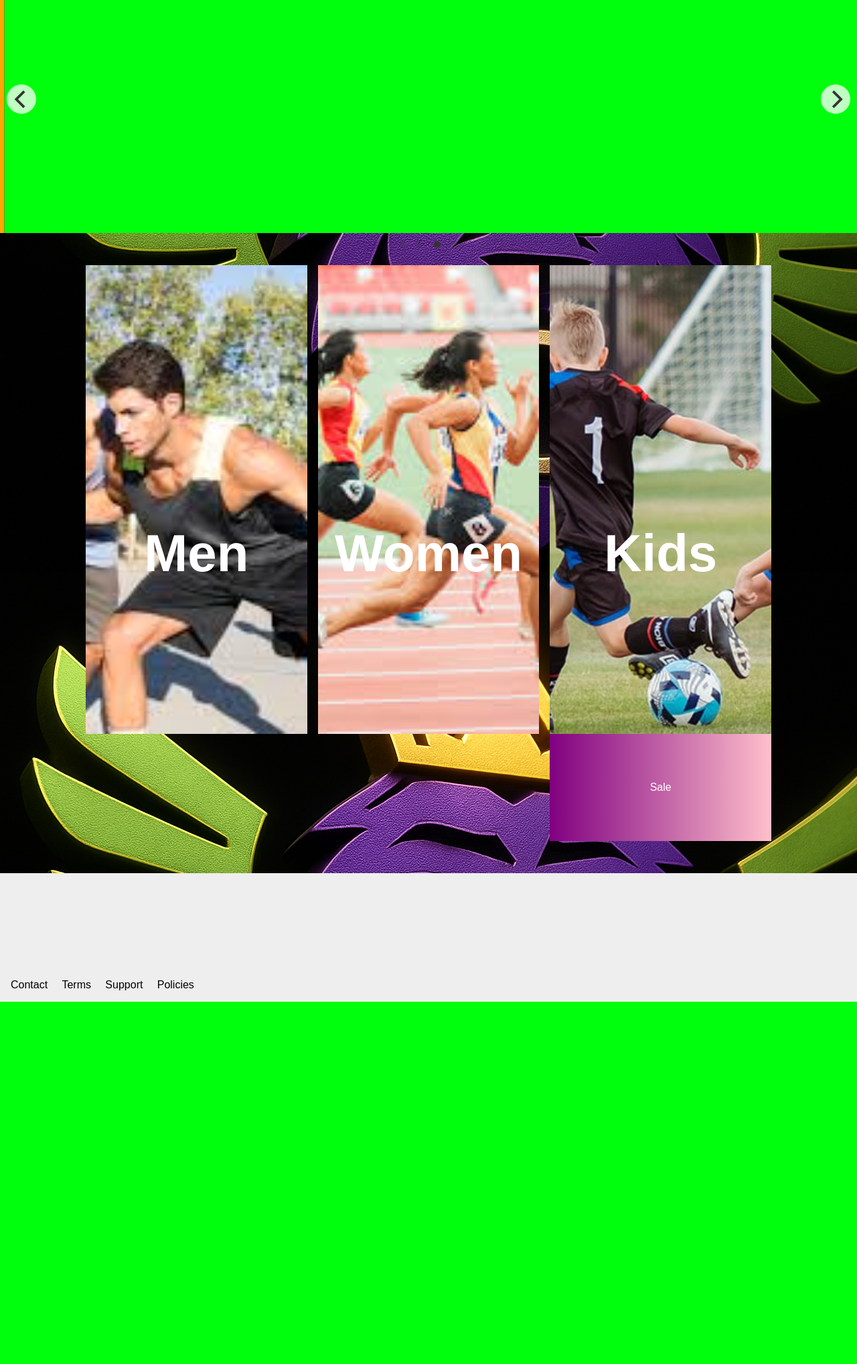
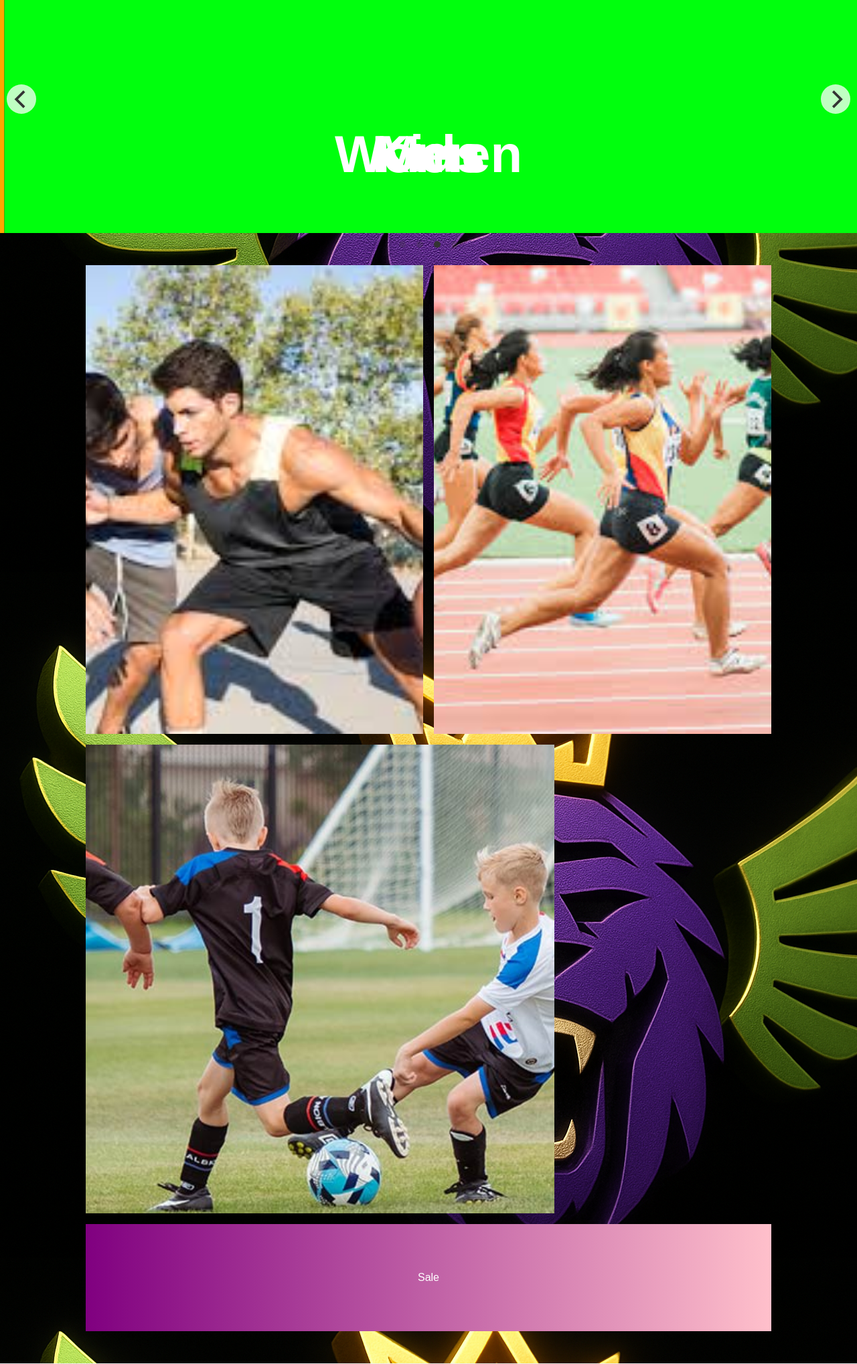
Before and after one commit to JulianMusial/foundationT325, a PHP site: page / in a window 1280 px wide. Shown: the part 170-2207 px from the top of the page at 67% size. Before the commit the page ends 1666 px from the top, so only its background shows below. Run offline with PHP 8.4, Linux system fonts and the light colour scheme.

Commit message:
fixed banner and mobile

```diff
--- a/index.html
+++ b/index.html
@@ -59,17 +59,24 @@
 
         <div class="card">
             <img src="images/b.jpg">
-                <div class="card-content"><h3>Men</h3></div>
+            <div class="card-content">
+                <h3>Men</h3>
+            </div>
         </div>
 
         <div class="card">
             <img src="images/ladies.jpeg">
-                <div class="card-content"><h3>Women</h3></div>
+            <div class="card-content">
+                <h3>Women</h3>
+            </div>
         </div>
 
         <div class="card">
             <img src="images/Kids-Soccer.jpg">
-                <div class="card-content"><h3>Kids</h3></div>
+            <div class="card-content">
+                <h3>Kids</h3>
+            </div>
+            </div>
 
             <div class="banner">Sale</div>
     </main>
--- a/styles.css
+++ b/styles.css
@@ -188,9 +188,10 @@ h1{
 }
 
 .card {
-    position: relative;
+    /* position: relative; */
     text-align: center;
     flex: 1;
+    min-width: 360px;
 }
 
 .card-content{
```
Lines whose indentation alone changed are shown as unchanged.
